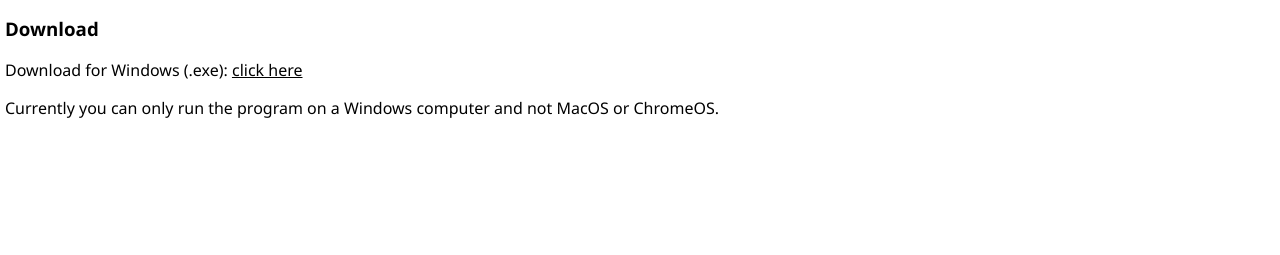
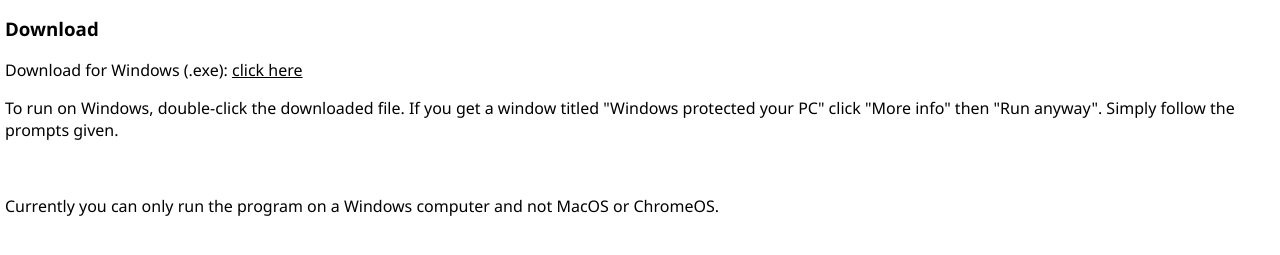
Before and after one commit to ThePeeps191/ThePeeps191.github.io, a plain HTML site: page japansimbot/index.html in a window 1280 px wide. Shown: the part 111-366 px from the top of the page. Drawn offline with Linux system fonts and the light colour scheme; a web font is replaced by a local one.

Commit message:
instructions

```diff
--- a/japansimbot/index.html
+++ b/japansimbot/index.html
@@ -27,6 +27,8 @@ a:hover {
     <p>Automatically updates the Google Sheet spreadsheet powers when you claim or get a new province in the Sim</p>
     <h3>Download</h3>
     <p>Download for Windows (.exe): <a href="japansimbot.exe">click here</a></p>
+    <p>To run on Windows, double-click the downloaded file. If you get a window titled "Windows protected your PC" click "More info" then "Run anyway". Simply follow the prompts given.</p>
+    <br>
     <p>Currently you can only run the program on a Windows computer and not MacOS or ChromeOS.</p>
 </body>
 </html>
```
